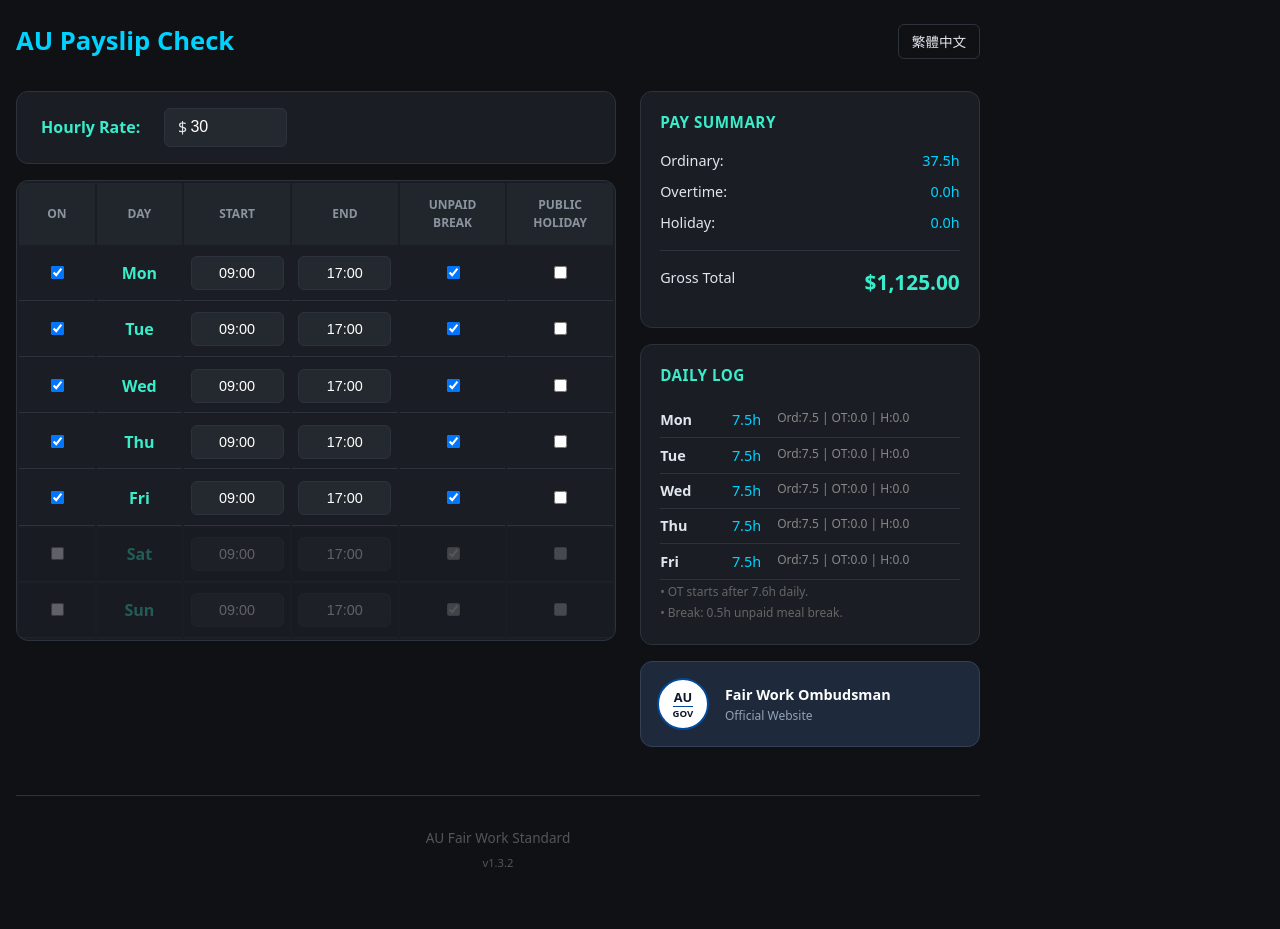
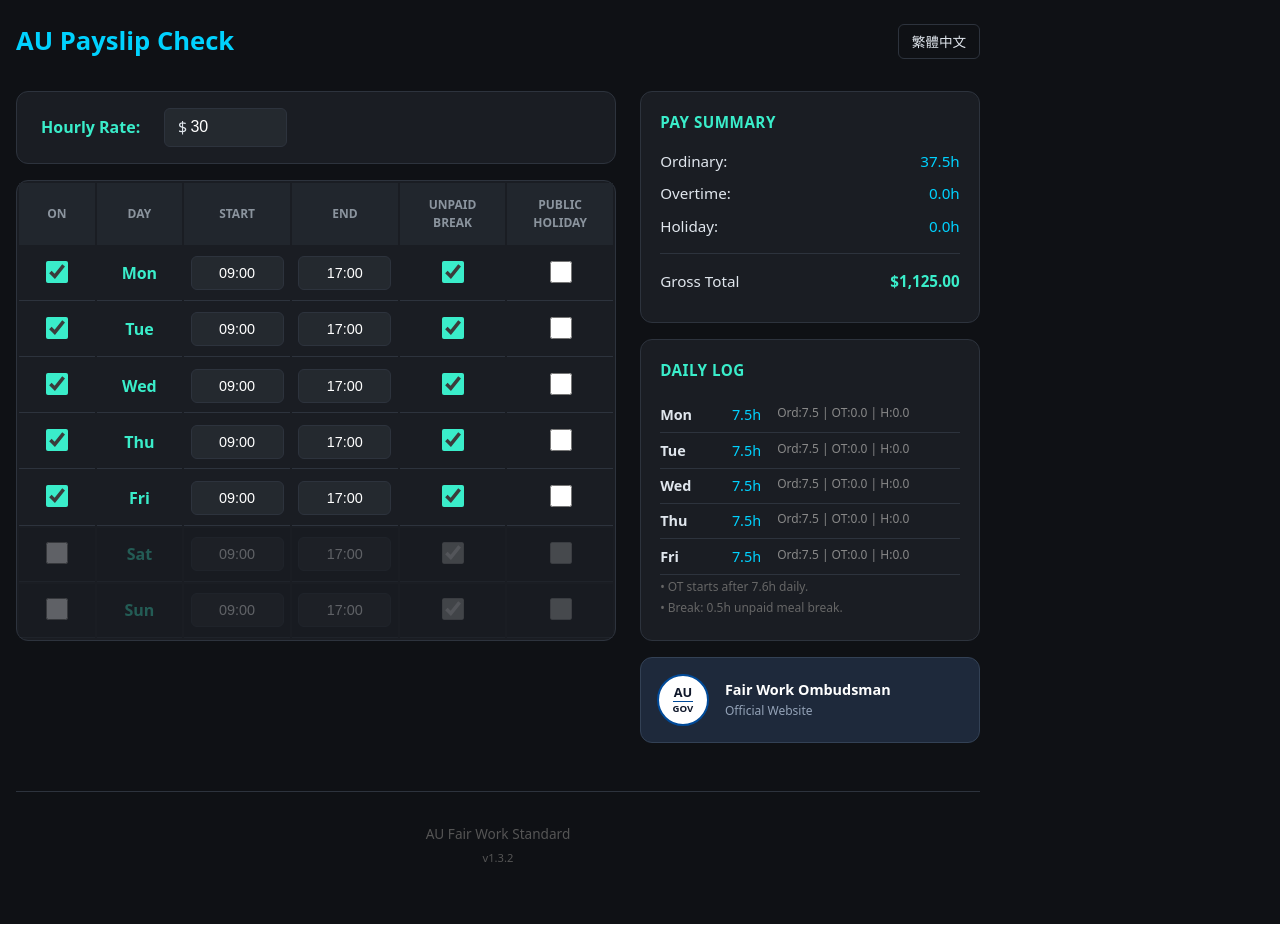
Before and after one commit to crayon3shawn/payslip-checker, a React (Vite) app: page / in a window 1280 px wide. Built offline with nearby package versions, Linux system fonts and the light colour scheme.

Commit message:
style: reduce gross total font size and increase checkbox size

```diff
--- a/src/App.css
+++ b/src/App.css
@@ -136,9 +136,17 @@ h1 {
   font-size: 0.9rem;
 }
 
+/* Checkbox 大小優化 */
+input[type="checkbox"] {
+  width: 22px;
+  height: 22px;
+  cursor: pointer;
+  accent-color: var(--secondary);
+}
+
 /* Sidebar Summary - 字體統一 */
 .summary-card h3, .details-card h3 {
-  font-size: 0.95rem; /* 統一標題字體 */
+  font-size: 0.95rem;
   margin: 0 0 1rem 0;
   color: var(--secondary);
   text-transform: uppercase;
@@ -149,7 +157,7 @@ h1 {
   display: flex;
   justify-content: space-between;
   margin-bottom: 0.6rem;
-  font-size: 0.9rem; /* 統一內文字體 */
+  font-size: 0.95rem; /* 微調數據區塊字體 */
 }
 
 .res-val {
@@ -163,8 +171,9 @@ h1 {
   border-top: 1px solid var(--border);
 }
 
+/* Gross Total 數字與上方一致 */
 .res-val-lg {
-  font-size: 1.3rem;
+  font-size: 0.95rem;
   color: var(--secondary);
   font-weight: 700;
 }
@@ -175,7 +184,7 @@ h1 {
   gap: 1rem;
   padding: 0.4rem 0;
   border-bottom: 1px solid var(--border);
-  font-size: 0.9rem; /* 統一內文字體 */
+  font-size: 0.9rem;
 }
 
 .b-day { font-weight: bold; min-width: 40px; }
@@ -201,7 +210,7 @@ h1 {
   color: #0f172a;
   width: 48px;
   height: 48px;
-  border-radius: 50%; /* 圓形 Logo 更有政府感 */
+  border-radius: 50%;
   display: flex;
   flex-direction: column;
   justify-content: center;
```
